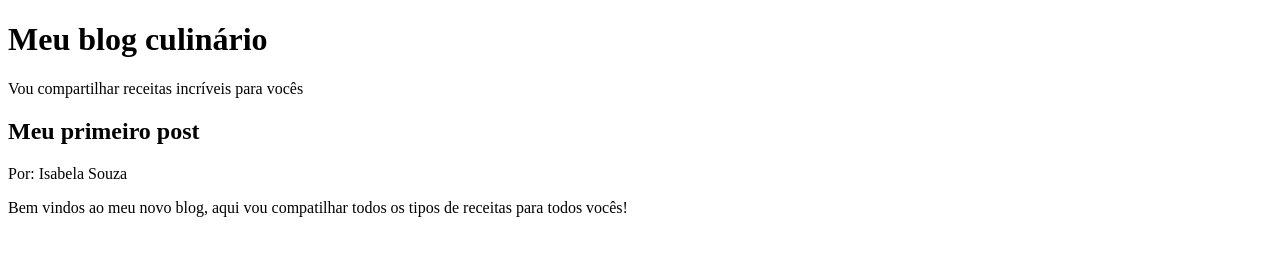
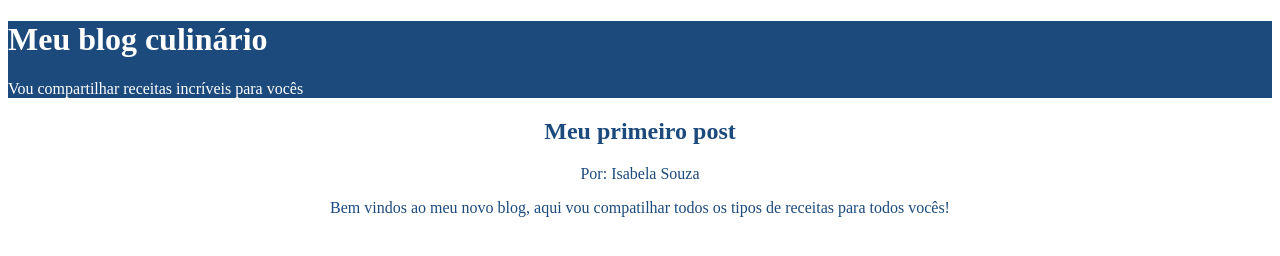
Before and after one commit to nunessouzaisabela-dev/1-projeto-2-trimestre, a plain HTML site: page index.html in a window 1280 px wide. Drawn offline with Linux system fonts and the light colour scheme.

Commit message:
487745447

```diff
--- a/index.html
+++ b/index.html
@@ -5,6 +5,20 @@
                   <meta name="viewport"
                   content="width=device-width, initial-scale=1.0">
                   <title>Blog</title>
+                  <style>
+                    header {
+                        background-color: #1C4A7C;
+                        color: #FFFFFF;
+                    }
+                    main {
+                        background-color: #FFFFFF;
+                        color: #1C4A7C;
+                        text-align: center;
+                        max-width: 800px;
+                        margin: 0 auto;
+                    }
+
+                  </style>
     </head>
     <body>
          <header>
```
